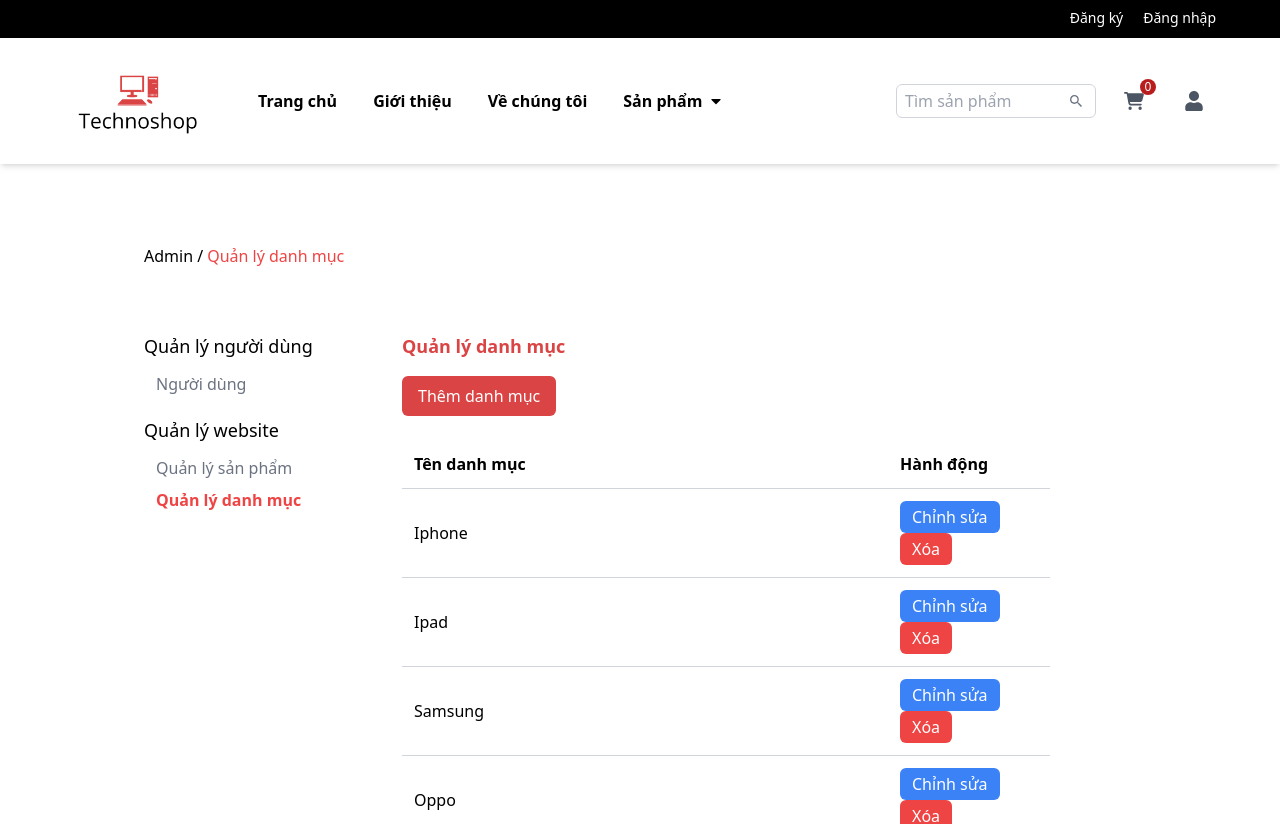
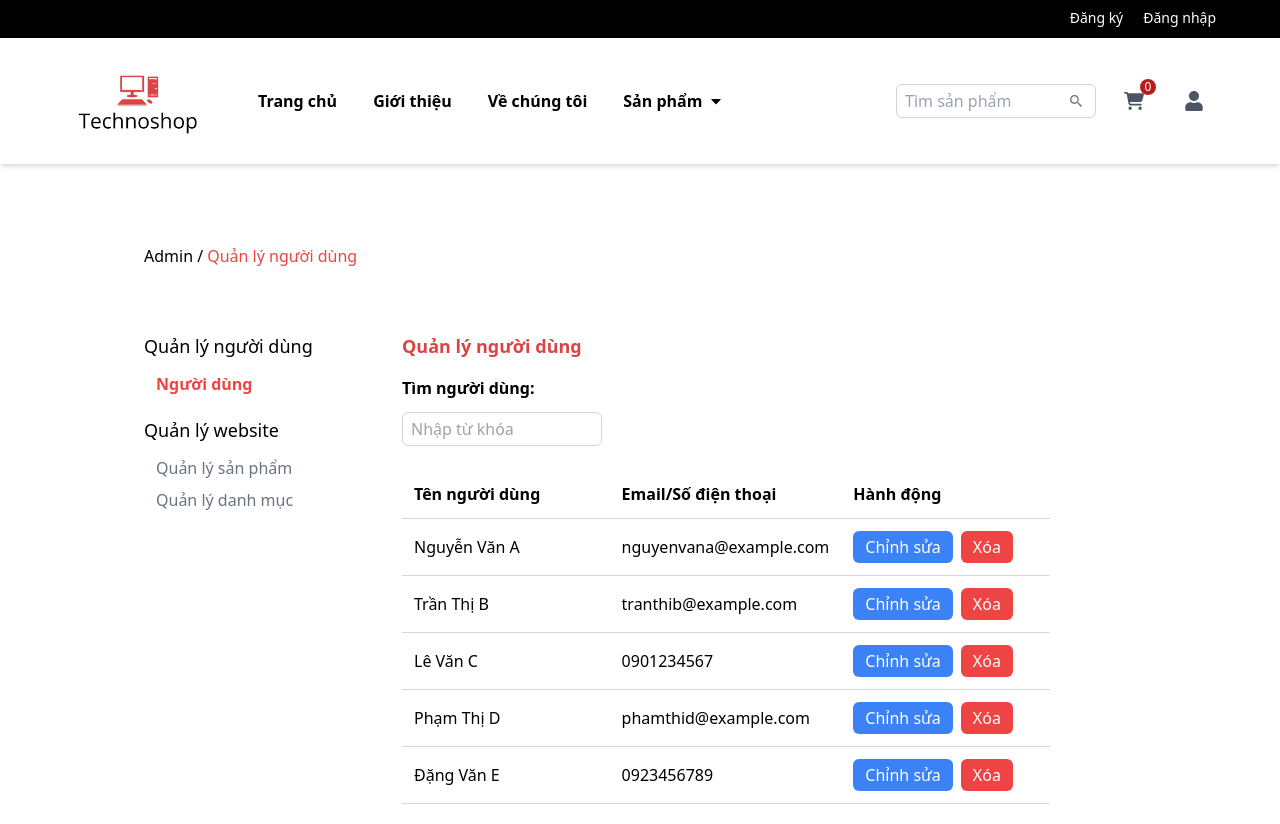
Before and after one commit to DOVINHAN/WebsiteHightechshop, a React (Vite) app in the folder front-end/: page /admin in a window 1280 px wide. Shown: the top 824 px of the page. Built offline with nearby package versions, Linux system fonts and the light colour scheme; a web font is replaced by a local one.

Commit message:
Fix default error

```diff
--- a/front-end/src/Pages/AdminPage/AdminPage.jsx
+++ b/front-end/src/Pages/AdminPage/AdminPage.jsx
@@ -5,9 +5,7 @@ import UserMangement from "../../components/AdminPageComponent/UserManagement/Us
 import ProductsManagement from "../../components/AdminPageComponent/ProductsManagement/ProductsManagement";
 
 const AdminPage = () => {
-  const [activeComponent, setActiveComponent] = useState(
-    "CategoriesManagement"
-  );
+  const [activeComponent, setActiveComponent] = useState("UserMangement");
   const renderComponent = () => {
     switch (activeComponent) {
       case "CategoriesManagement":
@@ -17,20 +15,20 @@ const AdminPage = () => {
       case "UserMangement":
         return <UserMangement />;
       default:
-        return <CategoriesManagement />;
+        return <UserMangement />;
     }
   };
 
   const getHeaderText = () => {
     switch (activeComponent) {
+      case "UserMangement":
+        return "Quản lý người dùng";
       case "CategoriesManagement":
         return "Quản lý danh mục";
       case "ProductMangementPage":
         return "Quản lý sản phẩm";
-      case "UserMangement":
+      default:
         return "Quản lý người dùng";
-      default:
-        return "Quản lý danh mục";
     }
   };
 
```
